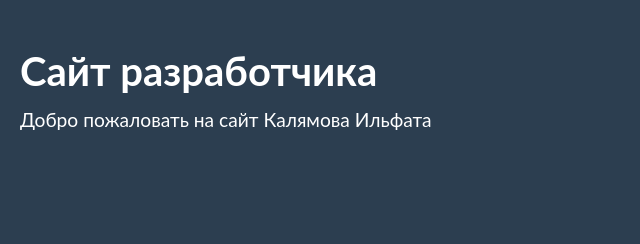
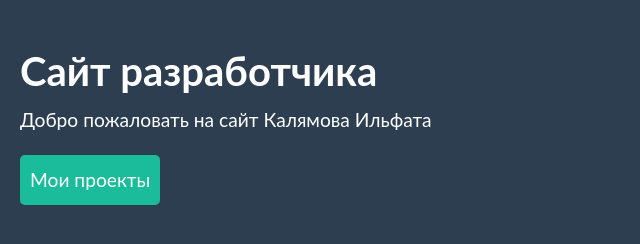
Before and after one commit to ilfat-kalyamov/my_site, a plain HTML site: page public/index.html in a window 1280 px wide. Shown: the whole page, without its empty margins (0-640 px from the left). Drawn offline with Linux system fonts and the light colour scheme.

Commit message:
cront test

```diff
--- a/public/index.html
+++ b/public/index.html
@@ -10,6 +10,6 @@
     <body>
         <h1>Сайт разработчика</h1>
         <p>Добро пожаловать на сайт Калямова Ильфата</p>
-        <!--<p><a href="projects.html">Мои проекты</a></p>-->
+        <p><a href="projects.html">Мои проекты</a></p>
     </body>
 </html>
```
